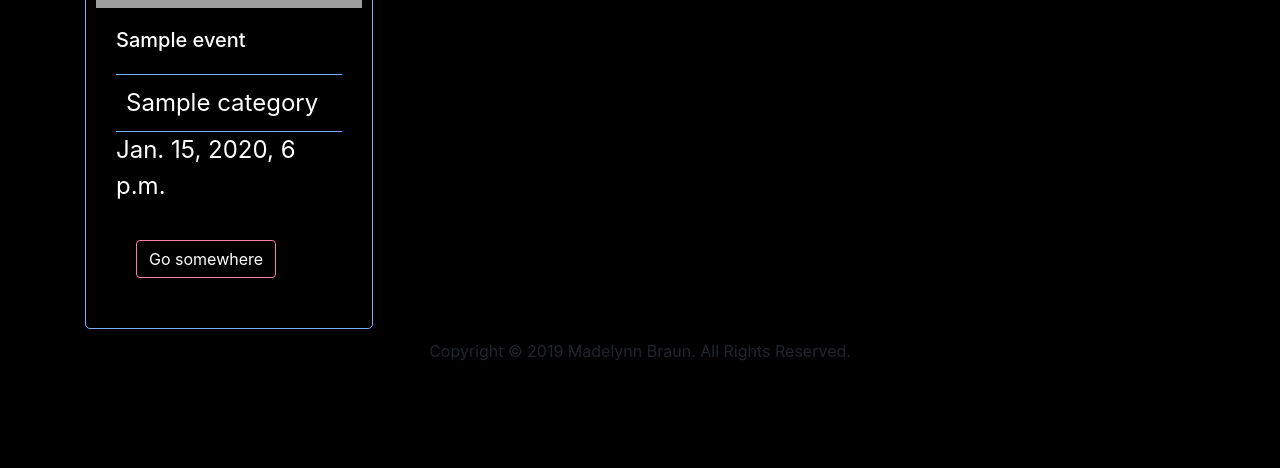
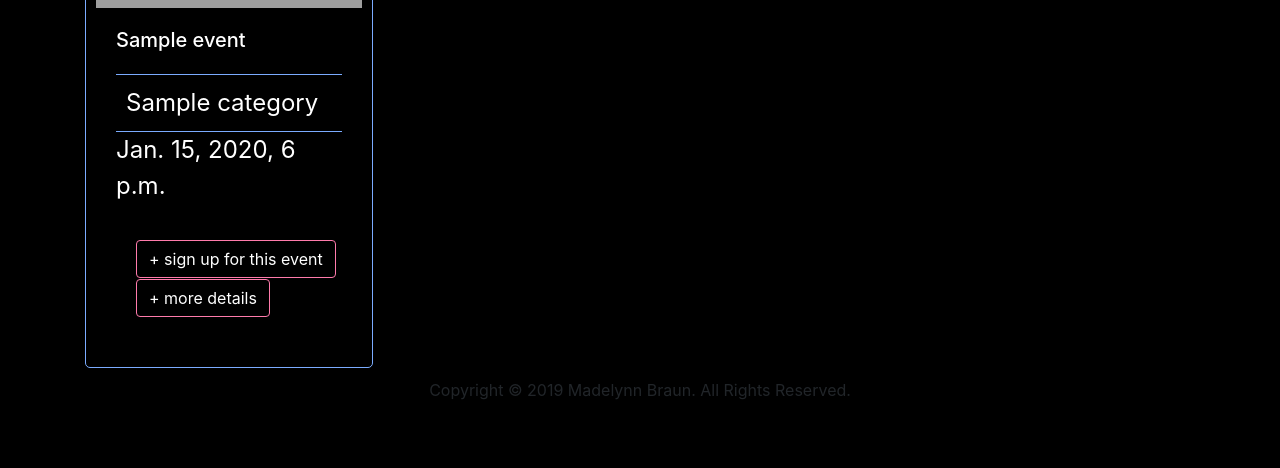
Before and after one commit to Maddy-89/FreEventsApp, a Django app: page /event-finder/ in a window 1280 px wide. Shown: the part 768-1236 px from the top of the page. Before the commit the page ends 1128 px from the top, so only its background shows below. Run offline with Django 3.2, Linux system fonts and the light colour scheme; tables that the repository leaves empty hold one stand-in row (values such as "Sample post"); some libraries are stand-ins or nearby versions; some web fonts are replaced; grey boxes are pictures that could not be loaded.

Commit message:
add 2nd button to event card

```diff
--- a/eventFinderApp/templates/eventFinderApp/detailsBox.html
+++ b/eventFinderApp/templates/eventFinderApp/detailsBox.html
@@ -11,7 +11,8 @@
               </ul>
         <p class="card-text">{{ event.start_time }}</p>
         <div class="card-body">
-        <a href="{% url 'eventFinderApp:event' event.id %}" class="btn">Go somewhere</a>
+        <a href="{% url 'eventFinderApp:event' event.id %}" class="btn">+ sign up for this event</a>
+        <a href="{% url 'eventFinderApp:event' event.id %}" class="btn">+ more details</a>
   </div>
       </div>
 </div>
--- a/templates/base.html
+++ b/templates/base.html
@@ -25,7 +25,7 @@
         <header>
                 {% include './nav.html' %}
         </header>
-        <div>
+            <div>
                 <h1 class="neon green">WA Event Finda</h1>
                 <h2>Find free events near you!</h2>
             </div>
```
